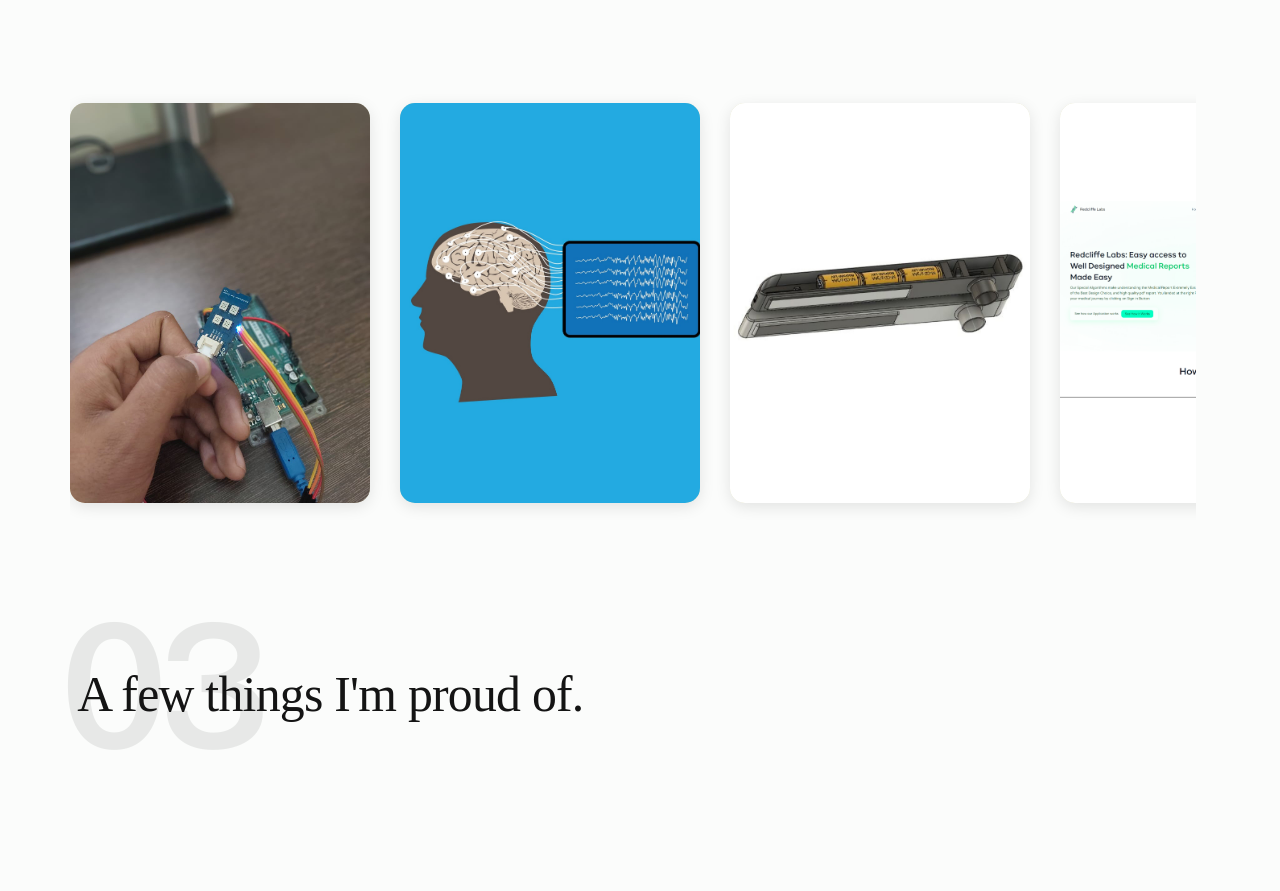
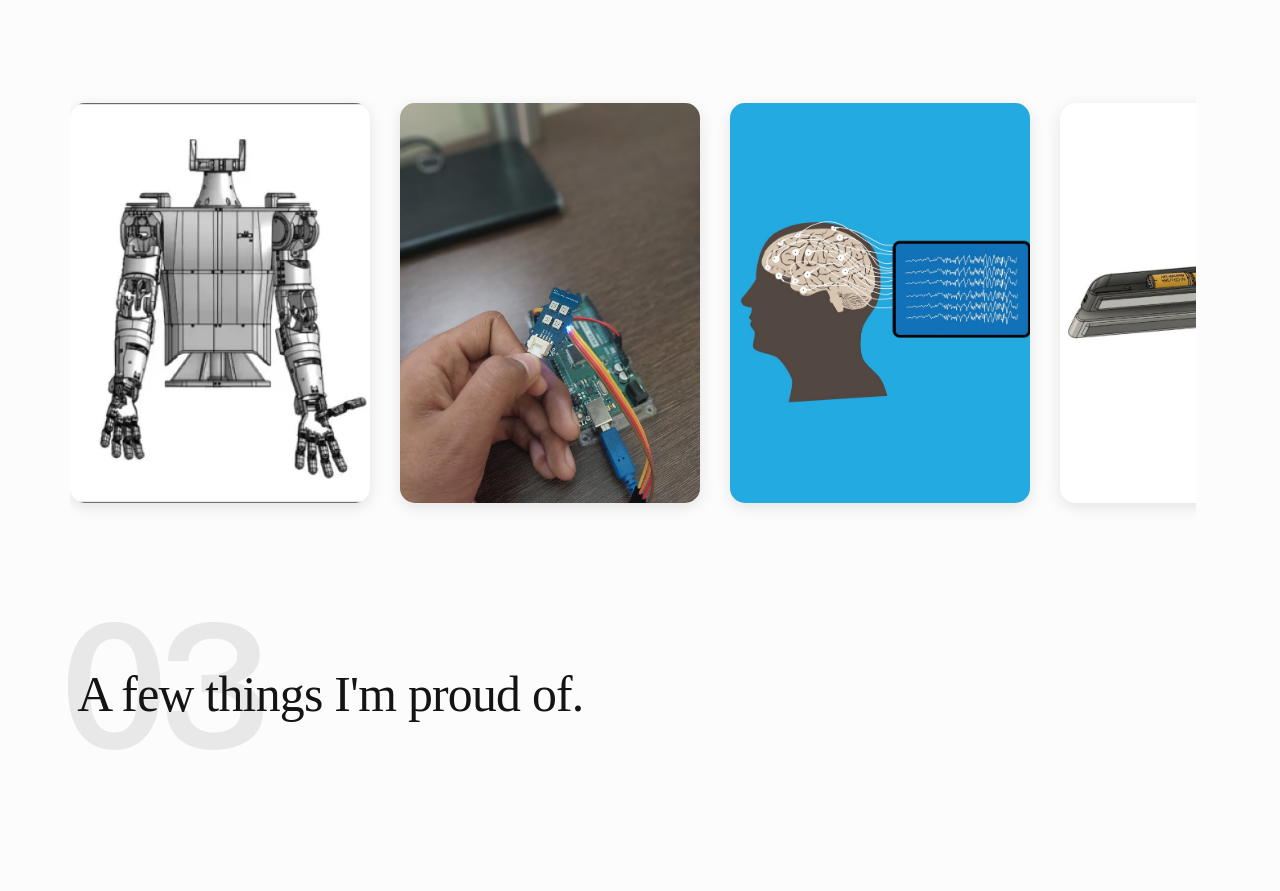
Before and after one commit to atulakella/aa-new, a React app: page index.html in a window 1280 px wide. Shown: the part 1929-2820 px from the top of the page. Built offline with nearby package versions, Linux system fonts and the light colour scheme; a web font is replaced by a local one.

Commit message:
Added visu

```diff
--- a/index.html
+++ b/index.html
@@ -510,6 +510,20 @@
                 <div class="project">
                     <div class="project-inner">
                         <div class="project-front">
+                            <img src="images/visu.jpg" alt="VISU-NG" class="project-image" />
+                        </div>
+                        <div class="project-back">
+                            <div class="project-info">
+                                <h2 class="project-title">VISU-NG</h2>
+                                <p class="project-description">A 3D printed human-centric humanoid robot capable of understanding and interacting with the environment</p>
+                                <a href="#" class="learn-more-btn">Learn More</a>
+                            </div>
+                        </div>
+                    </div>
+                </div>
+                <div class="project">
+                    <div class="project-inner">
+                        <div class="project-front">
                             <img src="images/ghee.jpg" alt="The Ghee Project" class="project-image" />
                         </div>
                         <div class="project-back">
```
Also changed, not shown: images/visu.jpg (added).
